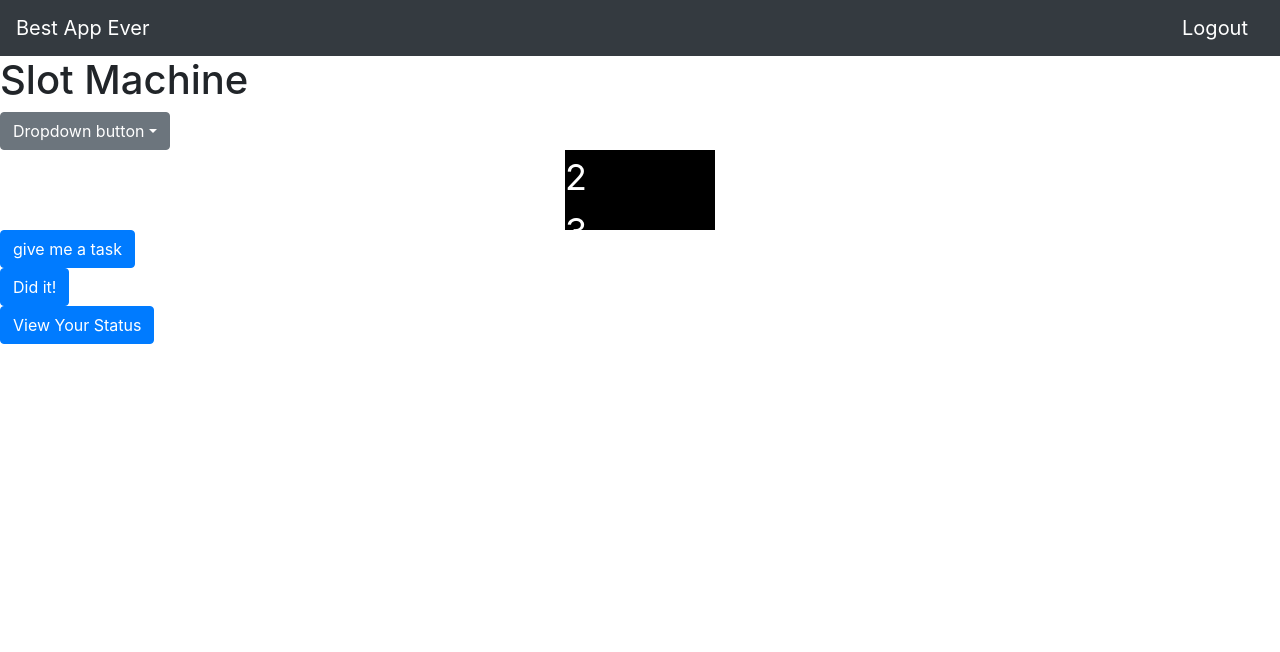
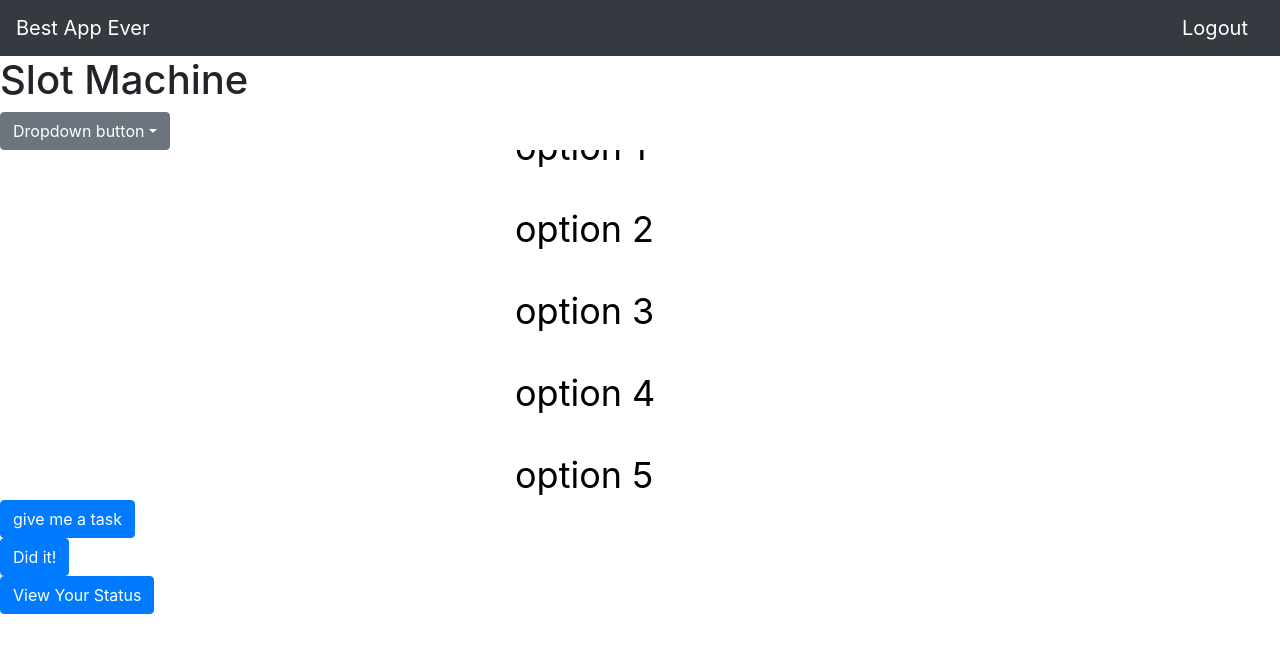
Before and after one commit to jedgodsey/GA-Hackathon, a React (Create React App) app in the folder GA-Hackathon/my-app/: page / in a window 1280 px wide. Both pictures are taken after typing "Sample", "Sample123" into the empty fields and a click on the input 546 px from the left and 127 px from the top of the page. Shown: the top 652 px of the page. Built offline with nearby package versions, Linux system fonts and the light colour scheme.

Commit message:
Adds picker animation

```diff
--- a/GA-Hackathon/my-app/public/index.html
+++ b/GA-Hackathon/my-app/public/index.html
@@ -11,6 +11,8 @@
     />
     <link rel="stylesheet" href="https://cdn.jsdelivr.net/npm/bootstrap@4.5.3/dist/css/bootstrap.min.css" integrity="sha384-TX8t27EcRE3e/ihU7zmQxVncDAy5uIKz4rEkgIXeMed4M0jlfIDPvg6uqKI2xXr2" crossorigin="anonymous">
     <link rel="apple-touch-icon" href="%PUBLIC_URL%/logo192.png" />
+
+
     <!--
       manifest.json provides metadata used when your web app is installed on a
       user's mobile device or desktop. See https://developers.google.com/web/fundamentals/web-app-manifest/
@@ -40,8 +42,9 @@
       To begin the development, run `npm start` or `yarn start`.
       To create a production bundle, use `npm run build` or `yarn build`.
     -->
+    <script src="https://code.jquery.com/jquery-3.5.1.min.js"integrity="sha256-9/aliU8dGd2tb6OSsuzixeV4y/faTqgFtohetphbbj0="  crossorigin="anonymous"></script>
     <script src="https://code.jquery.com/jquery-3.5.1.slim.min.js" integrity="sha384-DfXdz2htPH0lsSSs5nCTpuj/zy4C+OGpamoFVy38MVBnE+IbbVYUew+OrCXaRkfj" crossorigin="anonymous"></script>
-<script src="https://cdn.jsdelivr.net/npm/bootstrap@4.5.3/dist/js/bootstrap.bundle.min.js" integrity="sha384-ho+j7jyWK8fNQe+A12Hb8AhRq26LrZ/JpcUGGOn+Y7RsweNrtN/tE3MoK7ZeZDyx" crossorigin="anonymous"></script>
+    <script src="https://cdn.jsdelivr.net/npm/bootstrap@4.5.3/dist/js/bootstrap.bundle.min.js" integrity="sha384-ho+j7jyWK8fNQe+A12Hb8AhRq26LrZ/JpcUGGOn+Y7RsweNrtN/tE3MoK7ZeZDyx" crossorigin="anonymous"></script>
   </body>
 
 </html>
--- a/GA-Hackathon/my-app/src/components/Scoreboard.js
+++ b/GA-Hackathon/my-app/src/components/Scoreboard.js
@@ -8,7 +8,9 @@ class Scoreboard extends React.Component {
       <div>
         <h1>Your Status</h1>
         <h2>Score: {this.props.inherit.score}</h2>
-        <h2>Pending tasks: {this.props.inherit.pending}</h2>
+        <h2>Pending tasks: {this.props.inherit.pending}
+        <h3>Time To Complete: 30:00</h3>
+        </h2>
         <h2>Completed tasks: {this.props.inherit.completed}</h2>
       </div>
     )
--- a/GA-Hackathon/my-app/src/components/SlotMachine.js
+++ b/GA-Hackathon/my-app/src/components/SlotMachine.js
@@ -20,6 +20,16 @@ class SlotMachine extends React.Component {
         </div>
         <div className="scrollable">
           <div className="items">
+            <div className="number">option 1</div>
+            <div className="number">option 2</div>
+            <div className="number">option 3</div>
+            <div className="number">option 4</div>
+            <div className="number">option 5</div>
+            <div className="number">option 6</div>
+            <div className="number">option 7</div>
+            <div className="number">option 8</div>
+            <div className="number">option 9</div>
+            <div className="number">option 10</div>
           </div>
         </div>
         <div>
--- a/GA-Hackathon/my-app/src/index.css
+++ b/GA-Hackathon/my-app/src/index.css
@@ -3,8 +3,7 @@ body {
   font-family: -apple-system, BlinkMacSystemFont, 'Segoe UI', 'Roboto', 'Oxygen',
     'Ubuntu', 'Cantarell', 'Fira Sans', 'Droid Sans', 'Helvetica Neue',
     sans-serif;
-  -webkit-font-smoothing: antialiased;
-  -moz-osx-font-smoothing: grayscale;
+
 }
 
 code {
@@ -13,50 +12,49 @@ code {
 }
 
 /* scroll wheel styles */
-
 .scrollable {
-  height: 80px;
-  width: 150px;
+  height: 350px;
+  width: 250px;
   margin: 0 auto;
   padding: 0;
-  background: #000;
   overflow: hidden;
 }
-
-.items{
-  width: 0;
-  word-break: break-all;
-  word-wrap:break-word;
-  white-space: pre-line;
+.items {
+  animation: scroll 2s infinite;
 }
-
-.items::before {
-  content:"1 2 3";
-  color: #ffffff;
+.number {
+  color: black;
   font-size: 36px;
-  animation: scroll 5s infinite;
+  padding-bottom: 28px;
+  position: relative;
+  top: 20px;
 }
-
-@-webkit-keyframes scroll {
+@keyframes scroll {
   0% {
-  content:"1 2 3";
+    margin-top: 0;
   }
   27.33% {
-  content:"1 2 3";
+    margin-top: 0;
   }
   33.33% {
-  content:"2 3 1";
+    margin-top: -50px;
+  }
+  45.33% {
+    margin-top: -50px;
   }
   60.66% {
-  content:"2 3 1";
+    margin-top: -50px;
   }
   66.66% {
-  content:"3 1 2";
+    margin-top: -100px;
+  }
+  80.66% {
+    margin-top: -100px;
   }
   94.99% {
-  content:"3 1 2";
+    margin-top: -100px;
   }
   100% {
-  content:"1 2 3";
+    margin-top: 0;
   }
 }
```
Also changed, not shown: 2 other files (tests, documents, lock files or other folders).
